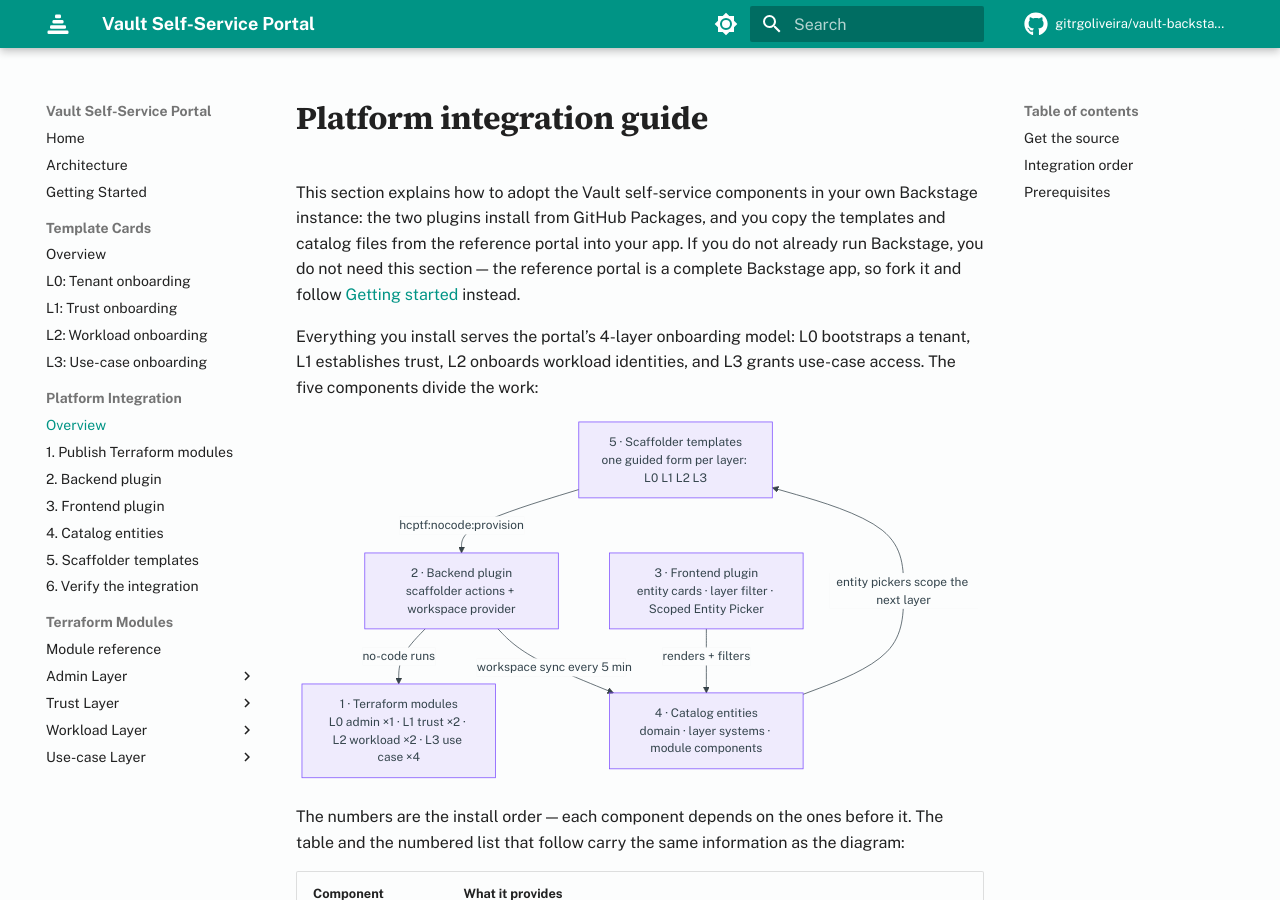
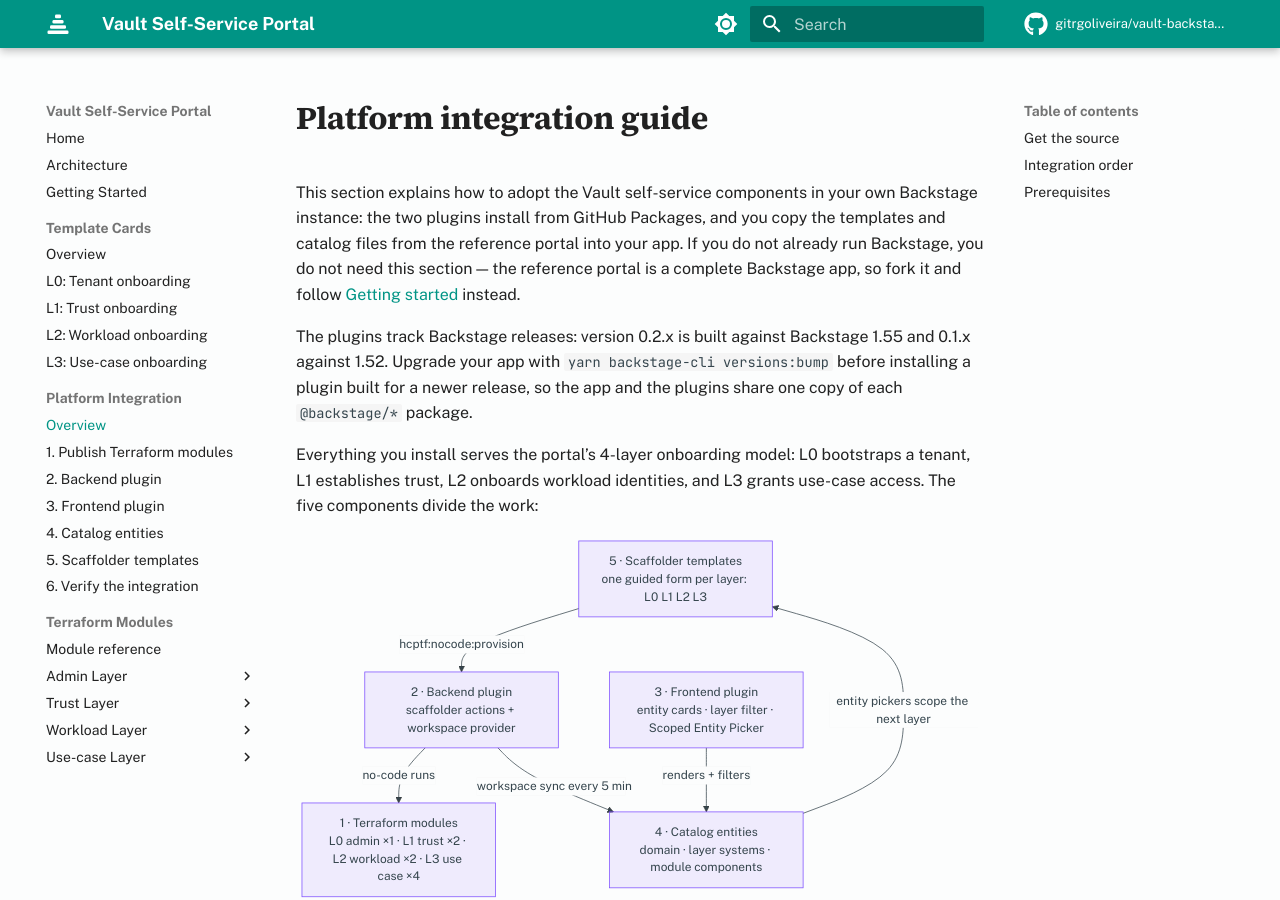
Before and after one commit to gitrgoliveira/vault-backstage, an MkDocs documentation site: the page built from pages/integration/index.md, in a window 1280 px wide and 900 px high. Built offline with MkDocs 1.6.1 and Material for MkDocs 9.7.7, drawn with Linux system fonts in a browser that asks for light colours; comment, search, counter and statistics services are not loaded.

Commit message:
docs: state which Backstage release each plugin version needs
0.2.x is built against Backstage 1.55 (@backstage/frontend-plugin-api
^0.18) and 0.1.x against 1.52. A host on an older release gets a second
copy of the @backstage/* packages, so the integration guide and README now
say to run `backstage-cli versions:bump` first. Found by the docs review of
the v0.2.0 release notes.

Co-Authored-By: Claude Opus 5.5 <noreply@anthropic.com>

```diff
--- a/pages/integration/index.md
+++ b/pages/integration/index.md
@@ -1,6 +1,8 @@
 # Platform integration guide
 
 This section explains how to adopt the Vault self-service components in your own Backstage instance: the two plugins install from GitHub Packages, and you copy the templates and catalog files from the reference portal into your app. If you do not already run Backstage, you do not need this section — the reference portal is a complete Backstage app, so fork it and follow [Getting started](../getting-started.md) instead.
+
+The plugins track Backstage releases: version 0.2.x is built against Backstage 1.55 and 0.1.x against 1.52. Upgrade your app with `yarn backstage-cli versions:bump` before installing a plugin built for a newer release, so the app and the plugins share one copy of each `@backstage/*` package.
 
 Everything you install serves the portal's 4-layer onboarding model: L0 bootstraps a tenant, L1 establishes trust, L2 onboards workload identities, and L3 grants use-case access. The five components divide the work:
 
```
Also changed, not shown: README.md (+1 -0 lines), pages/integration/plugin.md (+2 -0 lines).
